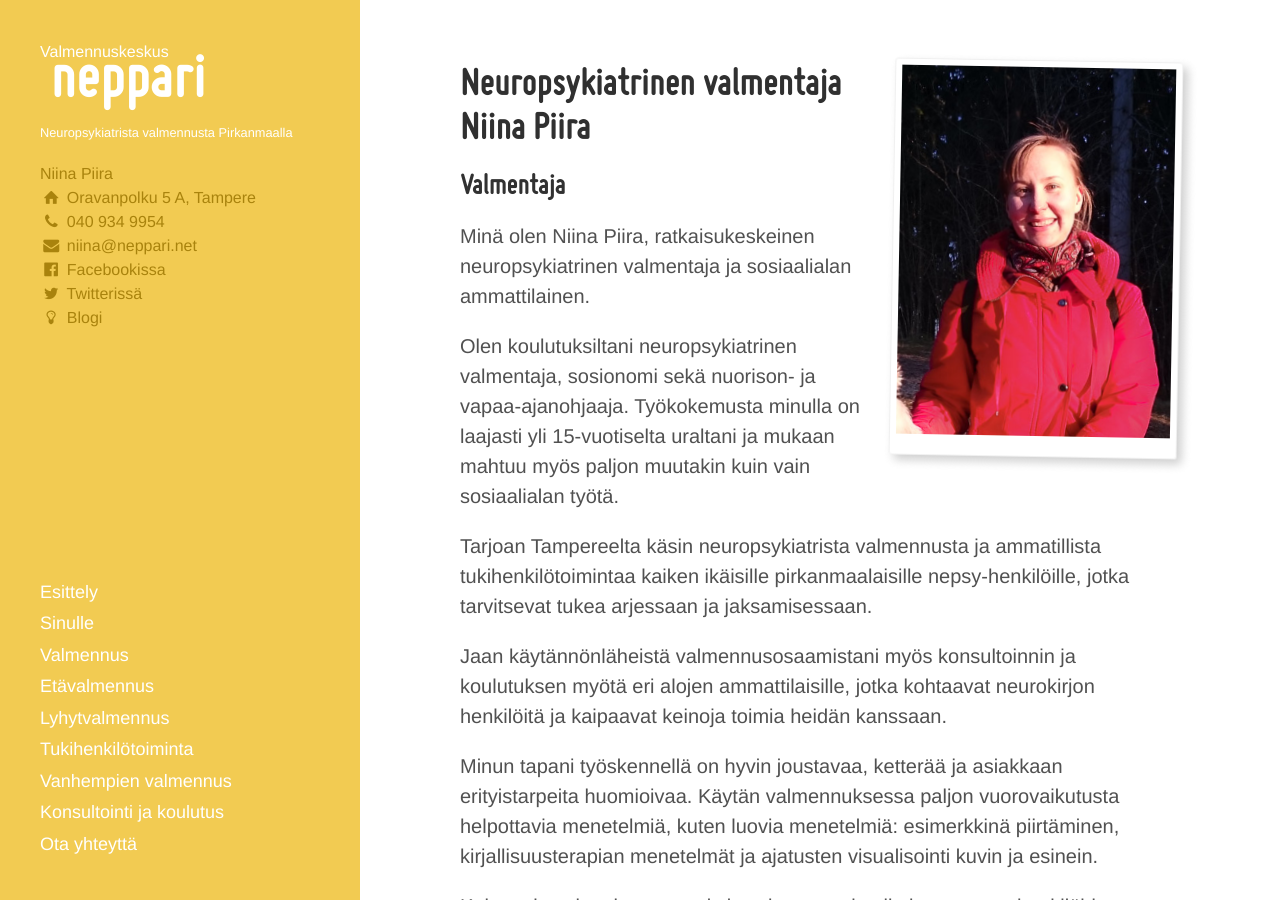
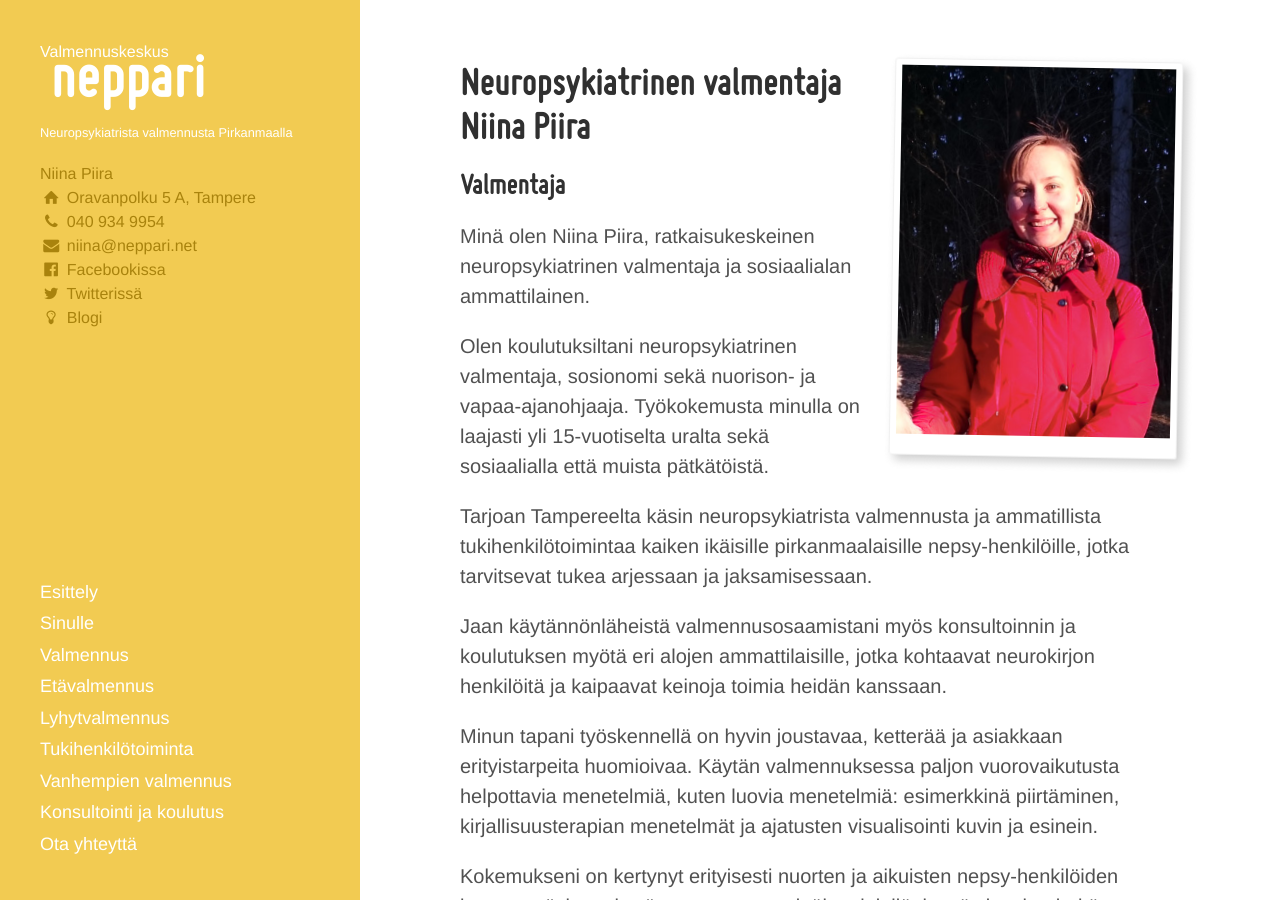
Before and after one commit to niinapiira/neppari.net, a Jekyll site: the page built from niina.md, in a window 1280 px wide and 900 px high. Built offline with Jekyll 4.4.1, drawn with Linux system fonts in a browser that asks for light colours.

Commit message:
Updated niina.md

```diff
--- a/niina.md
+++ b/niina.md
@@ -13,7 +13,7 @@
 
 Minä olen Niina Piira, ratkaisukeskeinen neuropsykiatrinen valmentaja ja sosiaalialan ammattilainen.
 
-Olen koulutuksiltani neuropsykiatrinen valmentaja, sosionomi sekä nuorison- ja vapaa-ajanohjaaja. Työkokemusta minulla on laajasti yli 15-vuotiselta uraltani ja mukaan mahtuu myös paljon muutakin kuin vain sosiaalialan työtä.
+Olen koulutuksiltani neuropsykiatrinen valmentaja, sosionomi sekä nuorison- ja vapaa-ajanohjaaja. Työkokemusta minulla on laajasti yli 15-vuotiselta uralta sekä sosiaalialla että muista pätkätöistä.
 
 Tarjoan Tampereelta käsin neuropsykiatrista valmennusta ja ammatillista tukihenkilötoimintaa kaiken ikäisille pirkanmaalaisille nepsy-henkilöille, jotka tarvitsevat tukea arjessaan ja jaksamisessaan.
 
```
